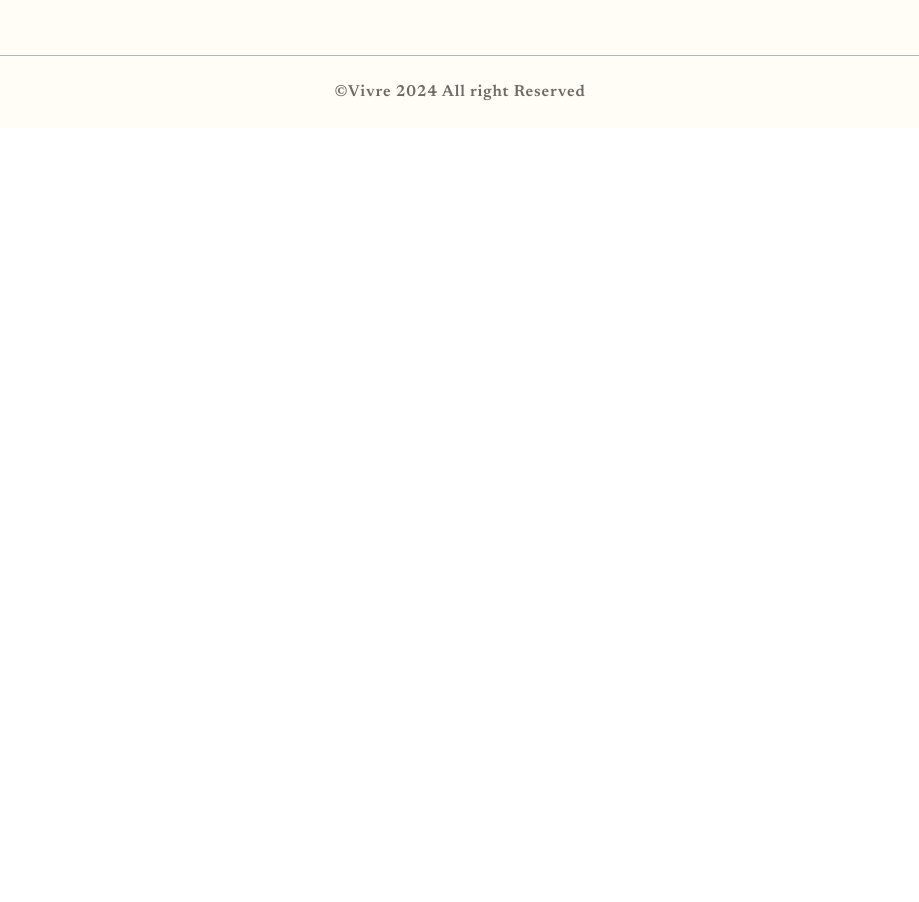
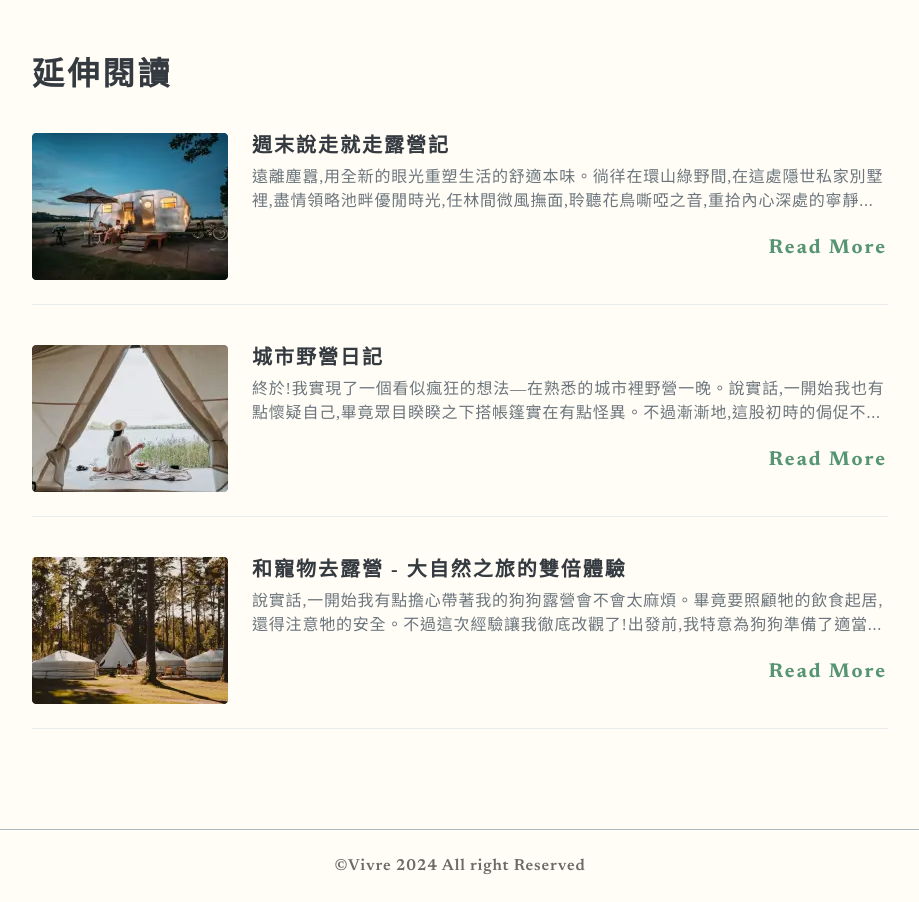
Before and after one commit to happyloa/Hex2024-f2e-live-week6, a Nuxt app: page /article in a window 1280 px wide. Shown: the part 1640-2542 px from the top of the page, without its empty margins (180-1099 px from the left). Before the commit the page ends 1768 px from the top, so only its background shows below. Built offline with nearby package versions, Linux system fonts and the light colour scheme.

Commit message:
feat: 延伸閱讀區塊

```diff
--- a/pages/article.vue
+++ b/pages/article.vue
@@ -182,4 +182,118 @@ onMounted(() => {
       </div>
     </div>
   </section>
+  <!-- 延伸閱讀 -->
+  <section class="px-3 pb-[60px] md:pb-[100px]">
+    <div class="mx-auto max-w-[856px]">
+      <h2 class="mb-5 text-h4 font-black text-neutral-500 md:mb-10 md:text-h2">
+        延伸閱讀
+      </h2>
+      <ul
+        class="flex flex-row flex-nowrap gap-6 overflow-x-scroll md:flex-col md:gap-10"
+      >
+        <li>
+          <article
+            class="flex flex-col gap-4 border-b border-[#E9ECEF] pb-6 md:flex-row md:gap-6"
+          >
+            <figure>
+              <picture>
+                <source
+                  media="(max-width: 768px)"
+                  srcset="/images/mobile/article/read-1.webp"
+                />
+                <img
+                  src="/images/desktop/article/read-1.webp"
+                  alt="週末說走就走露營記"
+                  class="w-full"
+                  loading="lazy"
+                />
+              </picture>
+            </figure>
+            <div class="flex max-w-[635px] flex-col">
+              <h3 class="mb-2 text-h5 font-black text-neutral-500">
+                週末說走就走露營記
+              </h3>
+              <p class="mb-3 text-fs-1 text-neutral-400">
+                遠離塵囂,用全新的眼光重塑生活的舒適本味。徜徉在環山綠野間,在這處隱世私家別墅裡,盡情領略池畔優閒時光,任林間微風撫面,聆聽花鳥嘶啞之音,重拾內心深處的寧靜...
+              </p>
+              <button
+                type="button"
+                class="Newsreader | self-end py-2 text-[1.25rem] font-bold tracking-widest text-accent-200 transition duration-300 hover:text-accent-300"
+              >
+                Read More
+              </button>
+            </div>
+          </article>
+        </li>
+        <li>
+          <article
+            class="flex flex-col gap-4 border-b border-[#E9ECEF] pb-6 md:flex-row md:gap-6"
+          >
+            <figure>
+              <picture>
+                <source
+                  media="(max-width: 768px)"
+                  srcset="/images/mobile/article/read-2.webp"
+                />
+                <img
+                  src="/images/desktop/article/read-2.webp"
+                  alt="城市野營日記"
+                  class="w-full"
+                  loading="lazy"
+                />
+              </picture>
+            </figure>
+            <div class="flex max-w-[635px] flex-col">
+              <h3 class="mb-2 text-h5 font-black text-neutral-500">
+                城市野營日記
+              </h3>
+              <p class="mb-3 text-fs-1 text-neutral-400">
+                終於!我實現了一個看似瘋狂的想法—在熟悉的城市裡野營一晚。說實話,一開始我也有點懷疑自己,畢竟眾目睽睽之下搭帳篷實在有點怪異。不過漸漸地,這股初時的侷促不...
+              </p>
+              <button
+                type="button"
+                class="Newsreader | self-end py-2 text-[1.25rem] font-bold tracking-widest text-accent-200 transition duration-300 hover:text-accent-300"
+              >
+                Read More
+              </button>
+            </div>
+          </article>
+        </li>
+        <li>
+          <article
+            class="flex flex-col gap-4 border-b border-[#E9ECEF] pb-6 md:flex-row md:gap-6"
+          >
+            <figure>
+              <picture>
+                <source
+                  media="(max-width: 768px)"
+                  srcset="/images/mobile/article/read-3.webp"
+                />
+                <img
+                  src="/images/desktop/article/read-3.webp"
+                  alt="城市野營日記"
+                  class="w-full"
+                  loading="lazy"
+                />
+              </picture>
+            </figure>
+            <div class="flex max-w-[635px] flex-col">
+              <h3 class="mb-2 text-h5 font-black text-neutral-500">
+                和寵物去露營 - 大自然之旅的雙倍體驗
+              </h3>
+              <p class="mb-3 text-fs-1 text-neutral-400">
+                說實話,一開始我有點擔心帶著我的狗狗露營會不會太麻煩。畢竟要照顧牠的飲食起居,還得注意牠的安全。不過這次經驗讓我徹底改觀了!出發前,我特意為狗狗準備了適當...
+              </p>
+              <button
+                type="button"
+                class="Newsreader | self-end py-2 text-[1.25rem] font-bold tracking-widest text-accent-200 transition duration-300 hover:text-accent-300"
+              >
+                Read More
+              </button>
+            </div>
+          </article>
+        </li>
+      </ul>
+    </div>
+  </section>
 </template>
```
